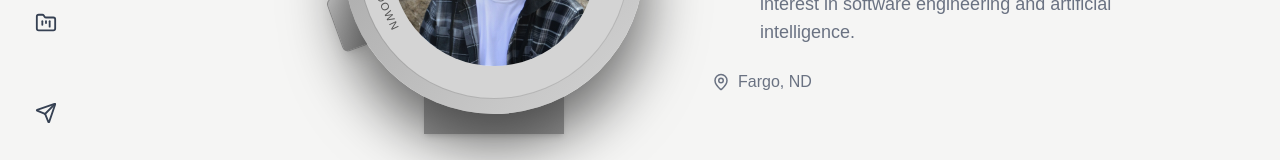
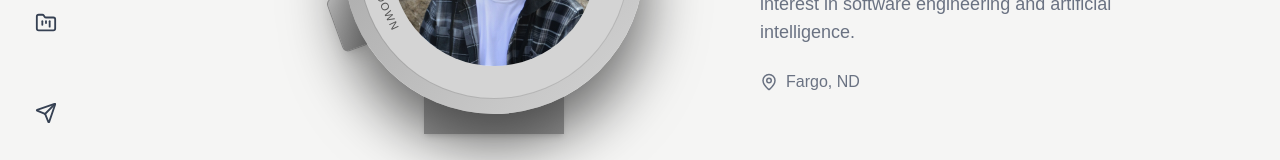
Before and after one commit to CohenReiland/personal-portfolio, a Next.js app: page / in a window 1280 px wide. Shown: the part 436-596 px from the top of the page. Built offline with nearby package versions, Linux system fonts and the light colour scheme; no server answers.

Commit message:
Fixed Location Poistion When in Fullscreen

```diff
--- a/app/page.tsx
+++ b/app/page.tsx
@@ -49,7 +49,7 @@ export default function Home() {
             <p className="text-lg text-gray-500 dark:text-gray-400 max-w-md mx-auto text-center md:text-left">
               Motivated computer science student with a strong interest in software engineering and artificial intelligence.
             </p>
-            <div className="mt-6 flex items-center justify-center md:justify-start gap-2 text-gray-500 dark:text-gray-400">
+            <div className="mt-6 flex items-center justify-center md:justify-start gap-2 max-w-md mx-auto text-center md:text-left text-gray-500 dark:text-gray-400">
               <MapPin size={18} className="text-gray-500 dark:text-gray-400" />
               <span>Fargo, ND</span>
             </div>
```
